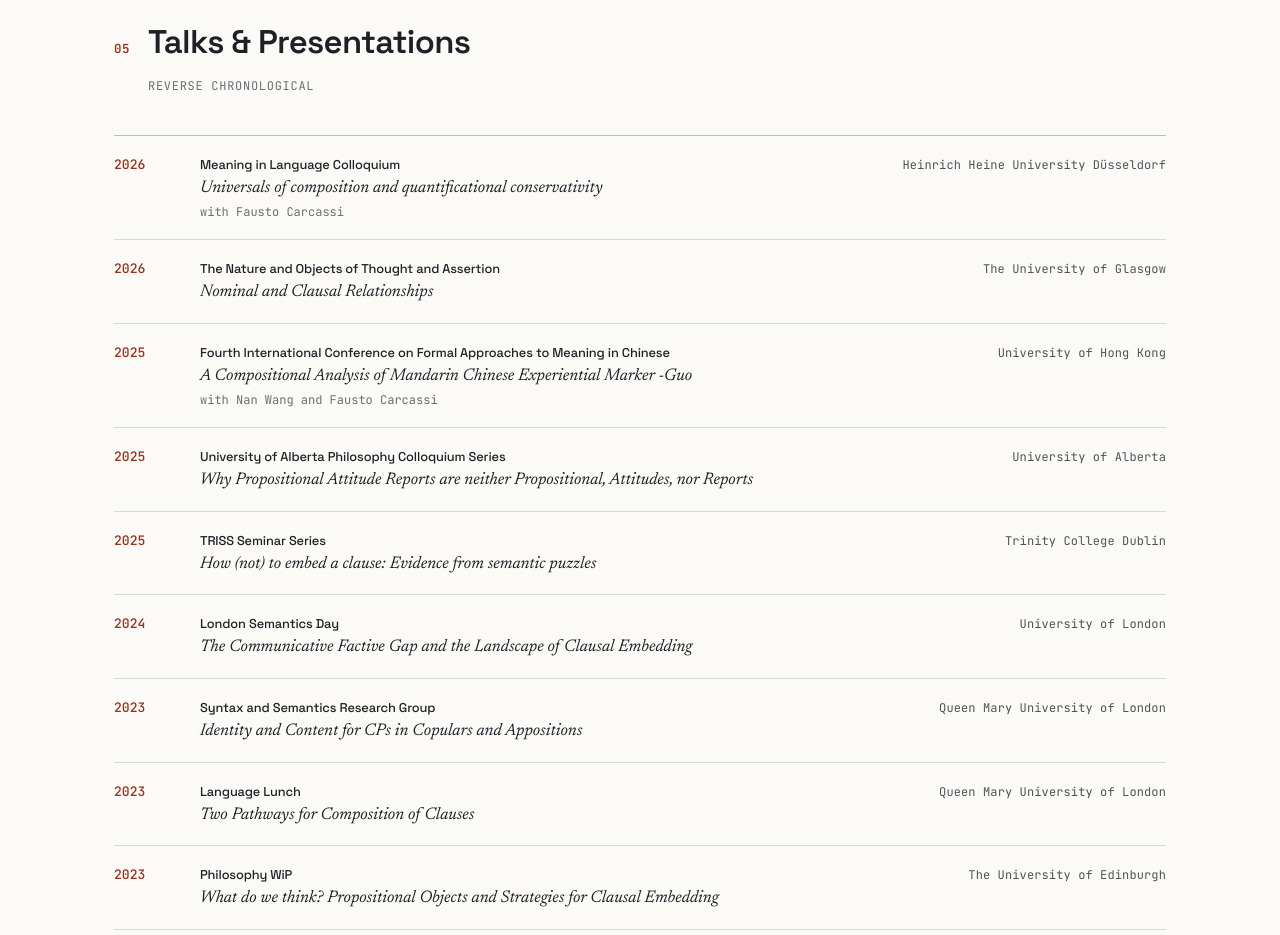
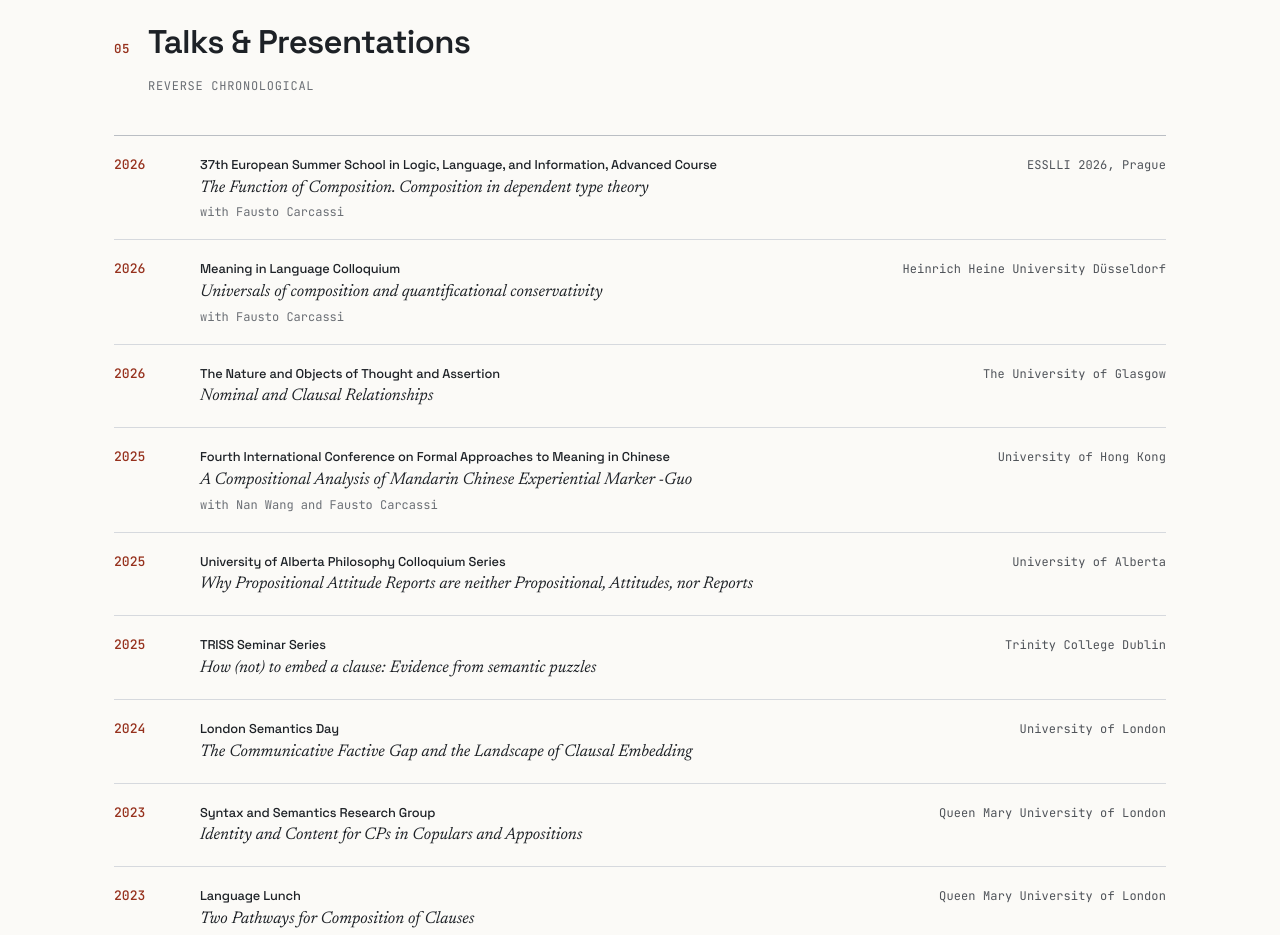
Before and after one commit to Vrier/Vrier.github.io, a plain HTML site: page index.html in a window 1280 px wide. Shown: the part 6540-7475 px from the top of the page. Drawn offline with Linux system fonts and the light colour scheme.

Commit message:
Presentations: The Function of Composition (ESSLLI 2026 course with Fausto Carcassi); CV PDF now four pages

```diff
--- a/index.html
+++ b/index.html
@@ -674,6 +674,7 @@
       </div>
       <div class="talks">
 <!-- cv:talks start: generated by cv/build.py from cv/cv.yml; edit cv.yml and rebuild -->
+        <div class="talk" data-kw="formal-semantics compositionality type-theory"><div class="yr">2026</div><div class="tt"><span class="ev">37th European Summer School in Logic, Language, and Information, Advanced Course</span><em>The Function of Composition. Composition in dependent type theory</em><span class="co">with Fausto Carcassi</span></div><div class="vn">ESSLLI 2026, Prague</div></div>
         <div class="talk" data-kw="formal-semantics compositionality type-theory"><div class="yr">2026</div><div class="tt"><span class="ev">Meaning in Language Colloquium</span><em>Universals of composition and quantificational conservativity</em><span class="co">with Fausto Carcassi</span></div><div class="vn">Heinrich Heine University Düsseldorf</div></div>
         <div class="talk" data-kw="formal-semantics clausal-embedding syntax-semantics"><div class="yr">2026</div><div class="tt"><span class="ev">The Nature and Objects of Thought and Assertion</span><em>Nominal and Clausal Relationships</em></div><div class="vn">The University of Glasgow</div></div>
         <div class="talk" data-kw="formal-semantics compositionality"><div class="yr">2025</div><div class="tt"><span class="ev">Fourth International Conference on Formal Approaches to Meaning in Chinese</span><em>A Compositional Analysis of Mandarin Chinese Experiential Marker -Guo</em><span class="co">with Nan Wang and Fausto Carcassi</span></div><div class="vn">University of Hong Kong</div></div>
```
Also changed, not shown: cv/index.html (+1 -1 lines), 2 other files.
